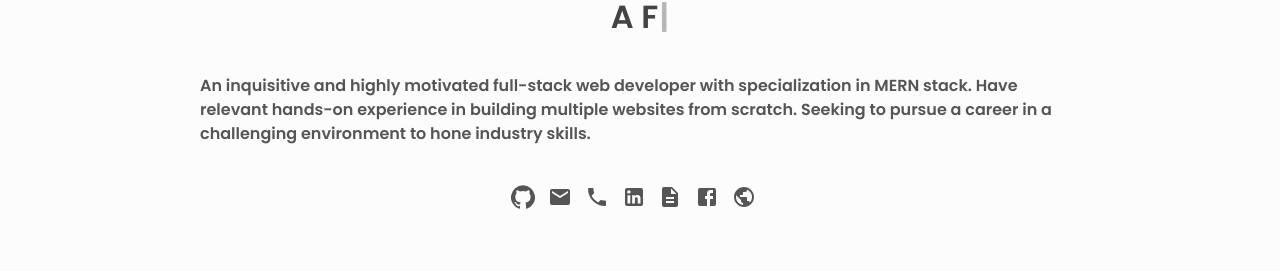
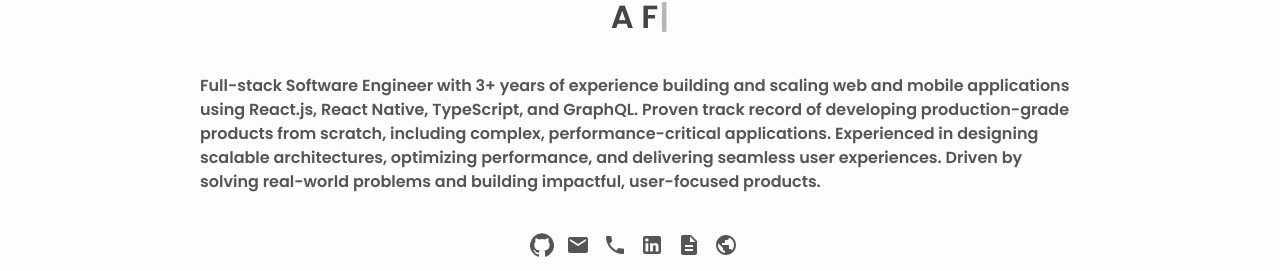
Before and after one commit to raushanapp/raushan_kumar_portfolio, a React (Create React App) app: page / in a window 1280 px wide. Shown: the part 236-507 px from the top of the page. Built offline with nearby package versions, Linux system fonts and the light colour scheme.

Commit message:
Update About section with enhanced professional summary and updated links

```diff
--- a/src/Components/About/About.jsx
+++ b/src/Components/About/About.jsx
@@ -20,10 +20,14 @@ export const About = () => {
         </h1>
         <Type />
         <p className="about__desc" data-aos="fade-right">
-          An inquisitive and highly motivated full-stack web developer with
-          specialization in MERN stack. Have relevant hands-on experience in
-          building multiple websites from scratch. Seeking to pursue a career in
-          a challenging environment to hone industry skills.
+          Full-stack Software Engineer with 3+ years of experience building and
+          scaling web and mobile applications using React.js, React Native,
+          TypeScript, and GraphQL. Proven track record of developing
+          production-grade products from scratch, including complex,
+          performance-critical applications. Experienced in designing scalable
+          architectures, optimizing performance, and delivering seamless user
+          experiences. Driven by solving real-world problems and building
+          impactful, user-focused products.
         </p>
         <div className="about__contact center">
           <a
@@ -63,7 +67,7 @@ export const About = () => {
             <LinkedInIcon />
           </a>
           <a
-            href="https://drive.google.com/file/d/1HZkZUv4KnlUsZLpOj35lG8U1zEJd1dbN/view"
+            href="https://drive.google.com/file/d/1g5_7uymdgMFyrbMPKzbFppj0PMvZwN9x/view?usp=sharing"
             aria-label="github"
             className="link link--icon"
             target="_blank"
@@ -71,15 +75,7 @@ export const About = () => {
           >
             <DescriptionIcon />
           </a>
-          <a
-            href="https://www.facebook.com/profile.php?id=100007460803885&sk=about"
-            aria-label="github"
-            className="link link--icon"
-            target="_blank"
-            rel="noreferrer"
-          >
-            <FacebookIcon />
-          </a>
+
           <a
             href="https://www.google.com/maps/place/Mahanandpur,+Bihar+805111/@24.8478937,85.5074005,15z/data=!3m1!4b1!4m6!3m5!1s0x39f2fdf03236f22f:0xc7399a99685dbd8a!8m2!3d24.8458202!4d85.5071469!16s%2Fg%2F12hpbgj93"
             aria-label="github"
```
